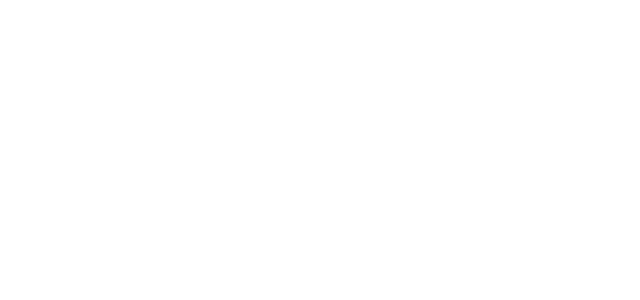
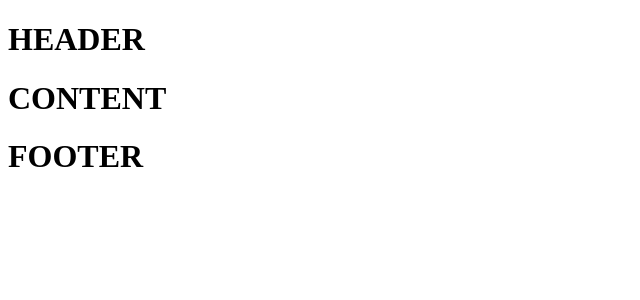
Before and after one commit to GioGio4/vite-comics, a Vue app: page / in a window 1280 px wide. Shown: the top 300 px of the page, without its empty margins (0-640 px from the left). Built offline with nearby package versions, Linux system fonts and the light colour scheme.

Commit message:
Create components + import in App

```diff
--- a/index.html
+++ b/index.html
@@ -1,13 +1,16 @@
 <!DOCTYPE html>
 <html lang="en">
+
 <head>
   <meta charset="UTF-8" />
   <link rel="icon" type="image/svg+xml" href="/vite.svg" />
   <meta name="viewport" content="width=device-width, initial-scale=1.0" />
-    <title>Vite + Vue</title>
+  <title>DC Comics-Vue</title>
 </head>
+
 <body>
   <div id="app"></div>
   <script type="module" src="/src/main.js"></script>
 </body>
+
 </html>
--- a/src/App.vue
+++ b/src/App.vue
@@ -1,7 +1,23 @@
 <script>
 
+import Appheader from './components/AppHeader.vue';
+import contents from './components/AppContents.vue';
+import AppFooter from './components/AppFooter.vue';
+
+export default {
+
+  components: {
+    Appheader,
+    contents,
+    AppFooter
+  }
+}
 </script>
 
-<template></template>
+<template>
+  <Appheader />
+  <contents />
+  <AppFooter />
+</template>
 
 <style scoped></style>
--- /dev/null
+++ b/src/components/AppContents.vue
@@ -0,0 +1,9 @@
+<script>
+
+</script>
+
+<template>
+    <h1>CONTENT</h1>
+</template>
+
+<style scoped></style>
--- /dev/null
+++ b/src/components/AppFooter.vue
@@ -0,0 +1,9 @@
+<script>
+
+</script>
+
+<template>
+    <h1>FOOTER</h1>
+</template>
+
+<style scoped></style>
--- /dev/null
+++ b/src/components/AppHeader.vue
@@ -0,0 +1,9 @@
+<script>
+
+</script>
+
+<template>
+    <h1>HEADER</h1>
+</template>
+
+<style scoped></style>
```
Lines whose indentation alone changed are shown as unchanged.
